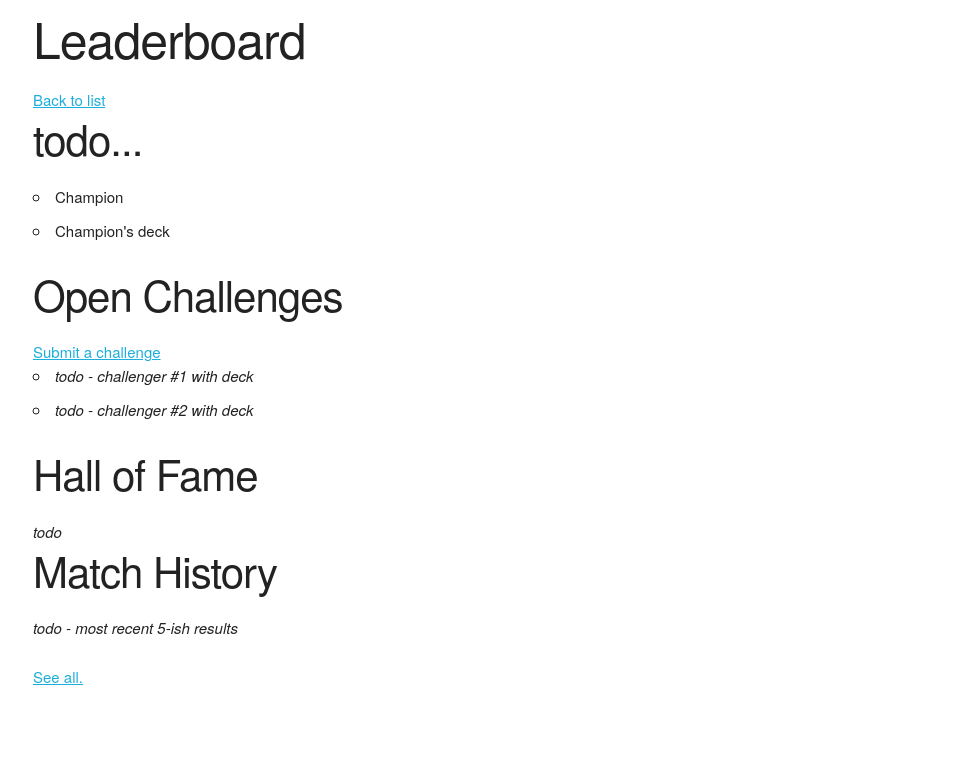
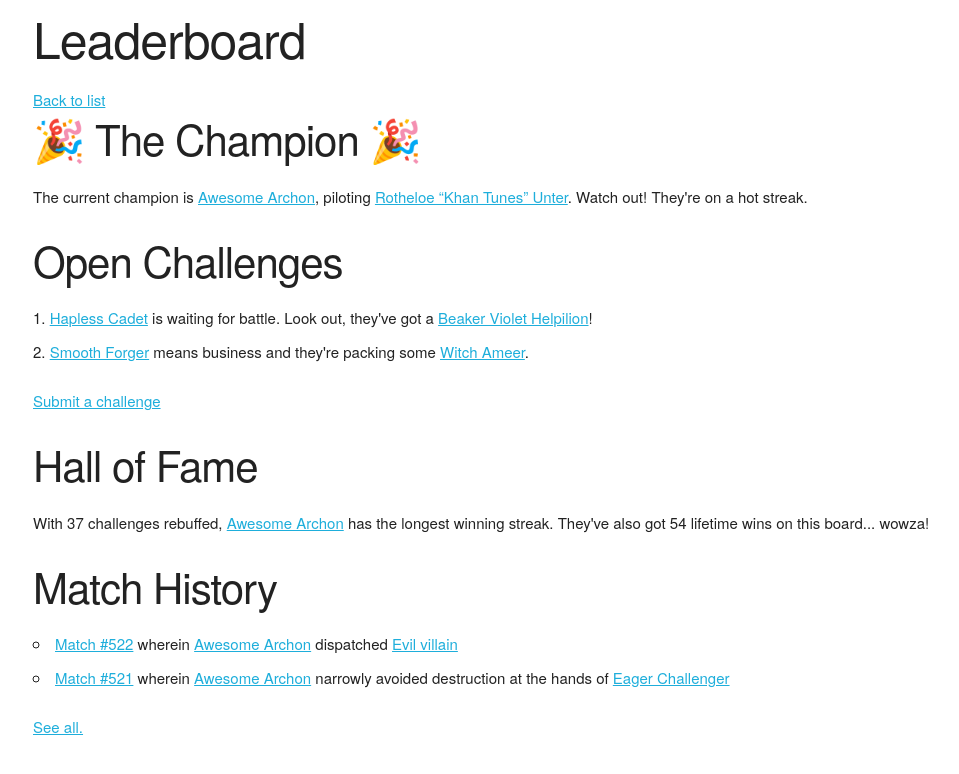
Before and after one commit to jtrussell/swindle, a Django app: page /leader/board/1/ in a window 1280 px wide. Shown: the top 774 px of the page, without its empty margins (127-1086 px from the left). Run offline with Django 3.2, Linux system fonts and the light colour scheme; data that the repository does not hold is empty.

Commit message:
Some updates

```diff
--- a/requirements.txt
+++ b/requirements.txt
@@ -1,4 +1 @@
-asgiref==3.3.1
 Django==3.1.7
-pytz==2021.1
-sqlparse==0.4.1
--- a/src/leaderboard/templates/leaderboard/leaderboard-detail.html
+++ b/src/leaderboard/templates/leaderboard/leaderboard-detail.html
@@ -2,27 +2,42 @@
 
 {% block content %}
 <h1>{{leaderboard.name}} Leaderboard</h1>
-
 <a href="{% url 'show_leaderboard_group' leaderboard.group.slug %}">Back to list</a>
 
-<h2>todo...</h2>
-<ul>
-  <li>Champion</li>
-  <li>Champion's deck</li>
-</ul>
+<h2>🎉 The Champion 🎉</h2>
+<p>
+  The current champion is <a href="#">Awesome Archon</a>, piloting <a
+  href="https://decksofkeyforge.com/decks/06eb8f0b-c7a8-4f92-a312-628c5357c75c">Rotheloe
+  “Khan Tunes” Unter</a>. Watch out! They're on a hot streak.
+</p>
 
 <h2>Open Challenges</h2>
-<a href="{% url 'show_leaderboard_challenge_form' leaderboard.slug %}">Submit a challenge</a>
 
-<ul>
-  <li><em>todo - challenger #1 with deck</em></li>
-  <li><em>todo - challenger #2 with deck</em></li>
-</ul>
+<ol>
+  <li>
+    <a href="#">Hapless Cadet</a> is waiting for battle. Look out, they've got a <a href="https://decksofkeyforge.com/decks/186312e3-fef2-45ed-a338-0c2faff054ea">Beaker Violet Helpilion</a>!
+  </li>
+  <li>
+    <a href="#">Smooth Forger</a> means business and they're packing some <a href="https://decksofkeyforge.com/decks/bd415ec2-ebf3-478e-8164-1c18bc29ed20">Witch Ameer</a>.
+  </li>
+</ol>
+
+<p>
+  <a href="{% url 'show_leaderboard_challenge_form' leaderboard.slug %}">Submit a challenge</a>
+</p>
 
 <h2>Hall of Fame</h2>
-<em>todo</em>
+<p>With 37 challenges rebuffed, <a href="#">Awesome Archon</a> has the
+longest winning streak. They've also got 54 lifetime wins on this board... wowza!</p>
 
 <h2>Match History</h2>
-<p><em>todo - most recent 5-ish results</em></p>
+<ul>
+  <li>
+    <a href="#">Match #522</a> wherein <a href="#">Awesome Archon</a> dispatched <a href="#">Evil villain</a>
+  </li>
+  <li>
+    <a href="#">Match #521</a> wherein <a href="#">Awesome Archon</a> narrowly avoided destruction at the hands of <a href="#">Eager Challenger</a>
+  </li>
+</ul>
 <a href="{% url 'show_leaderboard_history' leaderboard.slug %}">See all.</a>
 {% endblock %}
--- a/src/leaderboard/templates/leaderboard/leaderboard-group.html
+++ b/src/leaderboard/templates/leaderboard/leaderboard-group.html
@@ -3,12 +3,12 @@
 {% block content %}
   <h1>{{leaderboard_group.name}} Leaderboards</h1>
 
-  <ul>
+  <ol>
     {% for board in leaderboard_group.leaderboards.all %}
     <li>
       <a href="{% url 'show_leaderboard' board.slug %}">{{board.name}}</a>
         <em>Champion</em> / <em>Deck</em> / <em>Winning streak</em>
     </li>
     {% endfor %}
-  </ul>
+  </ol>
 {% endblock %}
--- a/src/leaderboard/templates/leaderboard/leaderboard-history.html
+++ b/src/leaderboard/templates/leaderboard/leaderboard-history.html
@@ -5,5 +5,7 @@
 
   <a href="{% url 'show_leaderboard' leaderboard.slug %}">Back to board</a>
 
-  <p><em>todo</em></p>
+  <p>
+    TODO - all the matches!
+  </p>
 {% endblock %}
```
Also changed, not shown: src/leaderboard/templates/leaderboard/new-challenge.html (+6 -1 lines), src/leaderboard/migrations/0002_auto_20210322_1335.py (added).
